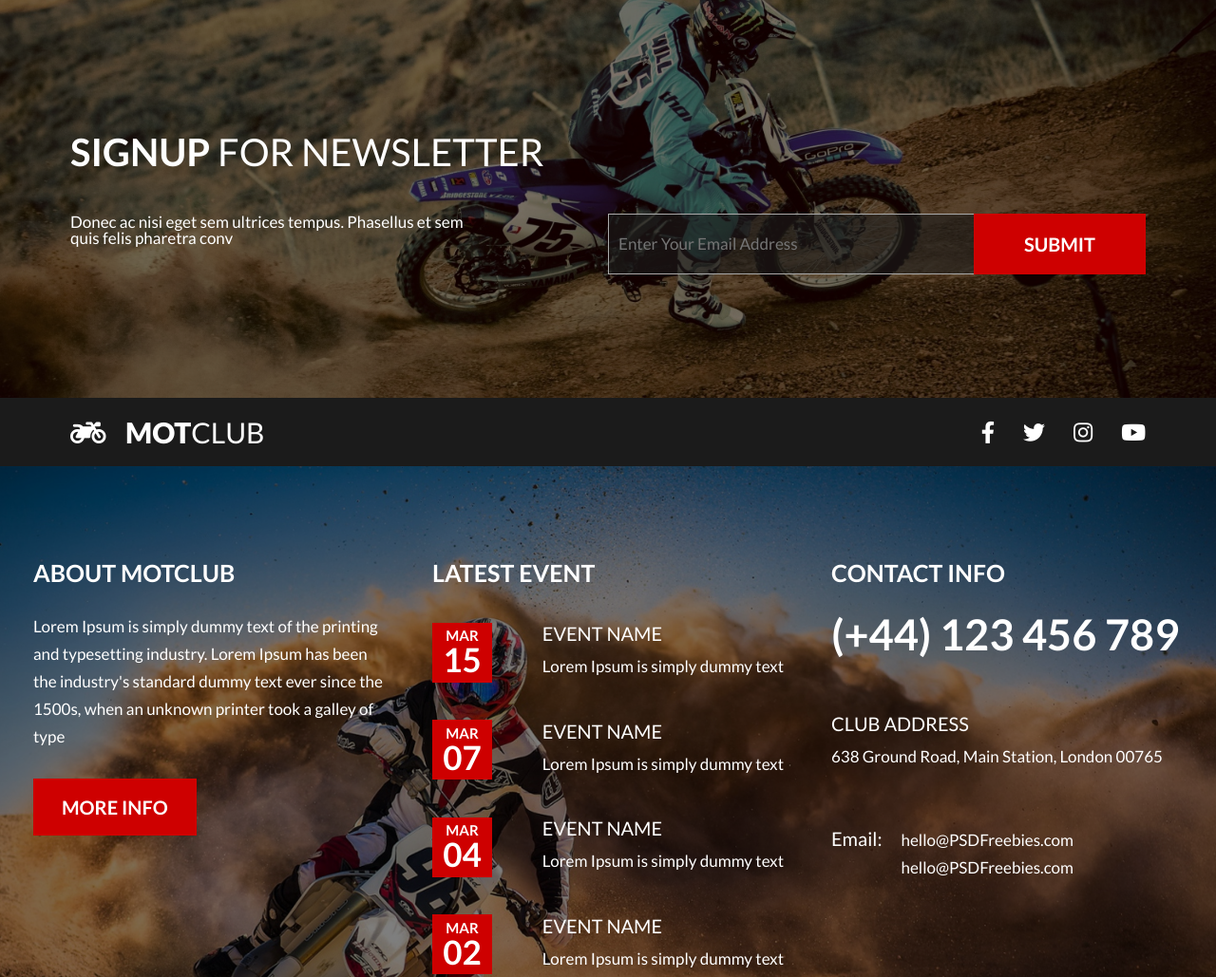
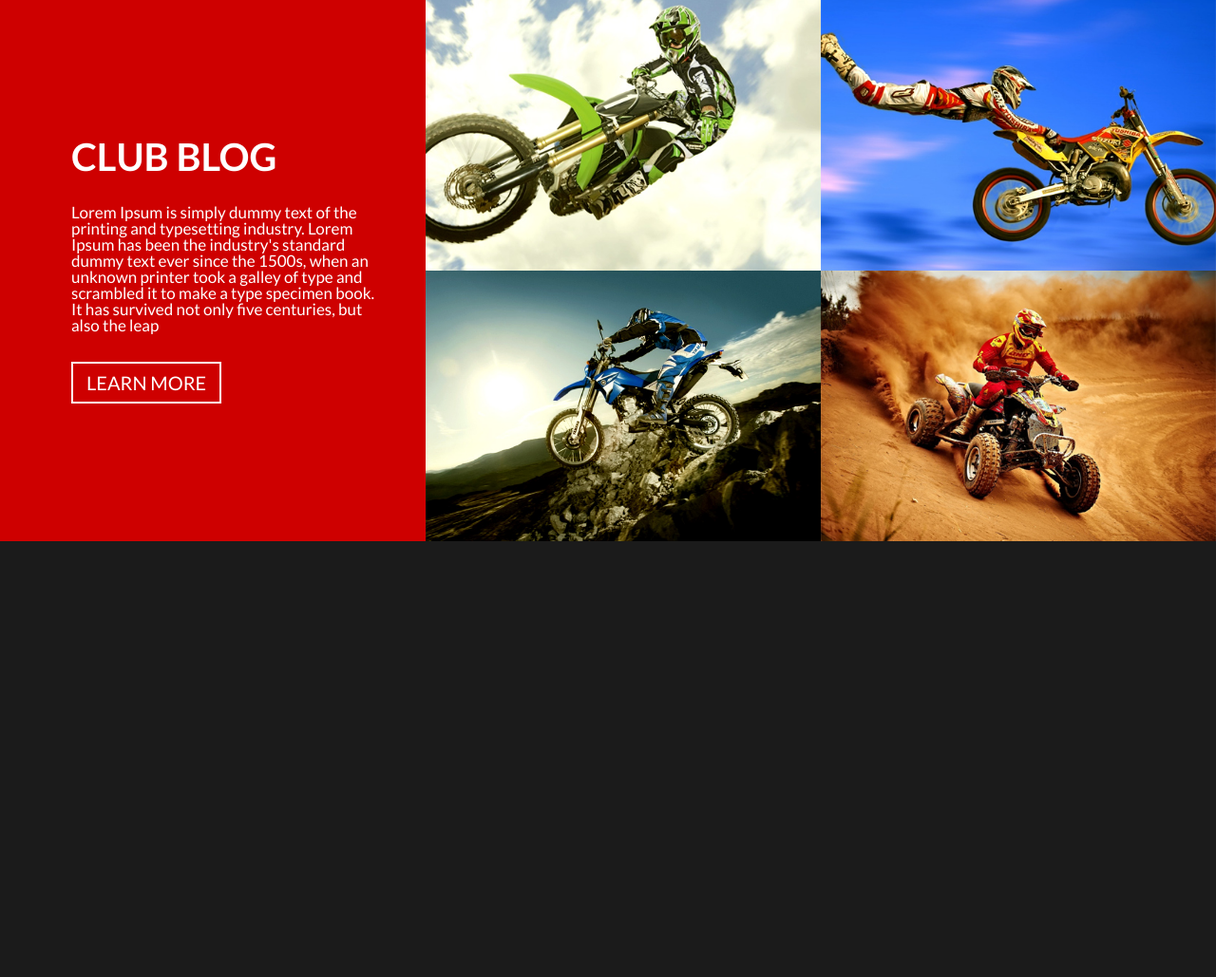
Before and after one commit to UglanovEA/BIKERS_CLUB, a plain HTML site: page index.html in a window 1280 px wide. Shown: the top 1029 px of the page at 95% size. After the commit the page ends 800 px from the top, so only its background shows below. Drawn offline with nearby package versions, Linux system fonts and the light colour scheme.

Commit message:
ver 3.5 update blog

```diff
--- /dev/null
+++ b/css/blog.css
@@ -0,0 +1,73 @@
+.club-blog {
+  background-color: #ce0000;
+  display: flex;
+  flex-direction: column;
+  padding: 30px 20px;
+}
+@media (min-width: 1230px) {
+  .club-blog {
+    flex-direction: row;
+    padding: 0;
+  }
+}
+.club-blog-desc {
+  display: flex;
+  flex-direction: column;
+  text-align: center;
+  align-items: center;
+}
+@media (min-width: 1230px) {
+  .club-blog-desc {
+    width: 35%;
+    justify-content: center;
+    align-items: flex-start;
+    text-align: inherit;
+    padding-left: 75px;
+    padding-right: 45px;
+  }
+}
+.club-blog-desc__title {
+  font-size: 40px;
+  font-weight: 700;
+  text-transform: uppercase;
+  margin-bottom: 30px;
+}
+.club-blog-desc p {
+  font-size: 17px;
+  margin-bottom: 30px;
+}
+.club-blog-pictures {
+  display: flex;
+  flex-wrap: wrap;
+  margin-top: 30px;
+}
+@media (min-width: 1230px) {
+  .club-blog-pictures {
+    width: 65%;
+    margin-top: 0px;
+  }
+}
+.club-blog-pictures__item {
+  width: 100%;
+  height: auto;
+}
+@media (min-width: 650px) {
+  .club-blog-pictures__item {
+    width: 50%;
+    height: 285px;
+  }
+}
+.club-blog-pictures__item:nth-last-child(-n + 2) {
+  display: none;
+}
+@media (min-width: 650px) {
+  .club-blog-pictures__item:nth-last-child(-n + 2) {
+    display: block;
+  }
+}
+.club-blog-pictures__item img {
+  width: 100%;
+  height: 100%;
+  object-fit: cover;
+  object-position: center;
+}
--- a/css/main.css
+++ b/css/main.css
@@ -39,3 +39,21 @@ body {
   color: #ce0000;
   background-color: #ffffff;
 }
+.button-border {
+  display: inline-block;
+  color: #ffffff;
+  font-family: 'Lato', sans-serif;
+  font-size: 20px;
+  text-transform: uppercase;
+  text-decoration: none;
+  text-align: center;
+  background-color: #ce0000;
+  border: 2px solid #ffffff;
+  cursor: pointer;
+  transition: all 0.2s ease-in;
+  padding: 10px 14px;
+}
+.button-border:hover {
+  color: #ce0000;
+  background-color: #ffffff;
+}
--- a/index.html
+++ b/index.html
@@ -21,13 +21,49 @@
     <link rel="stylesheet" href="./css/main.css" />
     <link rel="stylesheet" href="./css/nav.css" />
     <link rel="stylesheet" href="./css/header.css" />
+    <link rel="stylesheet" href="./css/blog.css" />
     <link rel="stylesheet" href="./css/signup.css" />
     <link rel="stylesheet" href="./css/footer.css" />
     <title>Bikers Club</title>
   </head>
   <body>
     <main>
-      <section id="offer" class="signup">
+      <section id="blog" class="club-blog">
+        <div class="club-blog-desc">
+          <h2 class="club-blog-desc__title">Club Blog</h2>
+          <p>
+            Lorem Ipsum is simply dummy text of the printing and typesetting
+            industry. Lorem Ipsum has been the industry's standard dummy text
+            ever since the 1500s, when an unknown printer took a galley of type
+            and scrambled it to make a type specimen book. It has survived not
+            only five centuries, but also the leap
+          </p>
+          <a href="#!" class="button-border">Learn More</a>
+        </div>
+        <div class="club-blog-pictures">
+          <div class="club-blog-pictures__item">
+            <a data-fancybox="gallery" href="img/blog/big/blog_bike_big1.jpg"
+              ><img src="img/blog/blog_bike1.jpg" alt="club_bike1"
+            /></a>
+          </div>
+          <div class="club-blog-pictures__item">
+            <a data-fancybox="gallery" href="img/blog/big/blog_bike_big2.jpg"
+              ><img src="img/blog/blog_bike2.jpg" alt="club_bike2"
+            /></a>
+          </div>
+          <div class="club-blog-pictures__item">
+            <a data-fancybox="gallery" href="img/blog/big/blog_bike_big3.jpg"
+              ><img src="img/blog/blog_bike3.jpg" alt="club_bike3"
+            /></a>
+          </div>
+          <div class="club-blog-pictures__item">
+            <a data-fancybox="gallery" href="img/blog/big/blog_bike_big4.jpg"
+              ><img src="img/blog/blog_bike4.jpg" alt="club_bike4"
+            /></a>
+          </div>
+        </div>
+      </section>
+      <!-- <section id="offer" class="signup">
         <div class="signup-shadow">
           <div class="container">
             <h2 class="singup__title"><span>SIGNUP</span> For Newsletter</h2>
@@ -47,9 +83,9 @@
             </div>
           </div>
         </div>
-      </section>
+      </section> -->
     </main>
-    <footer class="contacts">
+    <!-- <footer class="contacts">
       <div class="container">
         <nav class="nav">
           <a href="#!" class="nav__logo">
@@ -152,6 +188,6 @@
       <div class="copyright">
         <p>&copy; Copyrights 2015 by PSDFrebies.com. All rights reserved.</p>
       </div>
-    </footer>
+    </footer> -->
   </body>
 </html>
```
Also changed, not shown: img/blog/blog_bike1.jpg (added), img/blog/blog_bike2.jpg (added), img/blog/blog_bike3.jpg (added), img/blog/blog_bike4.jpg (added).
